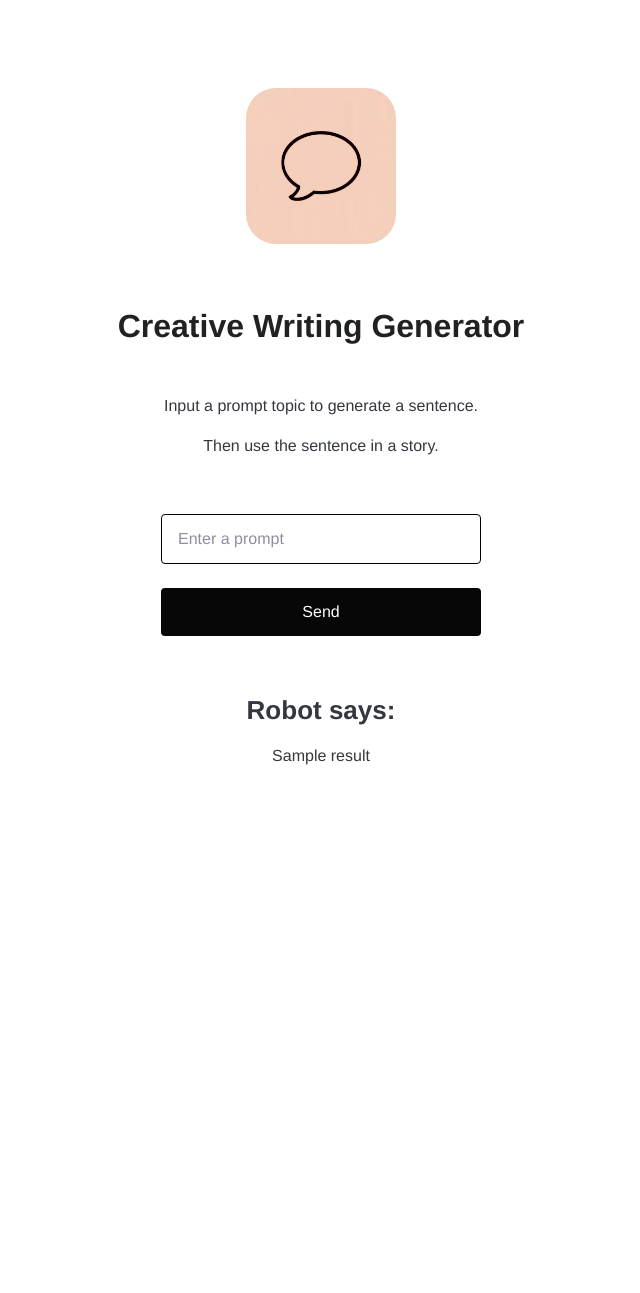
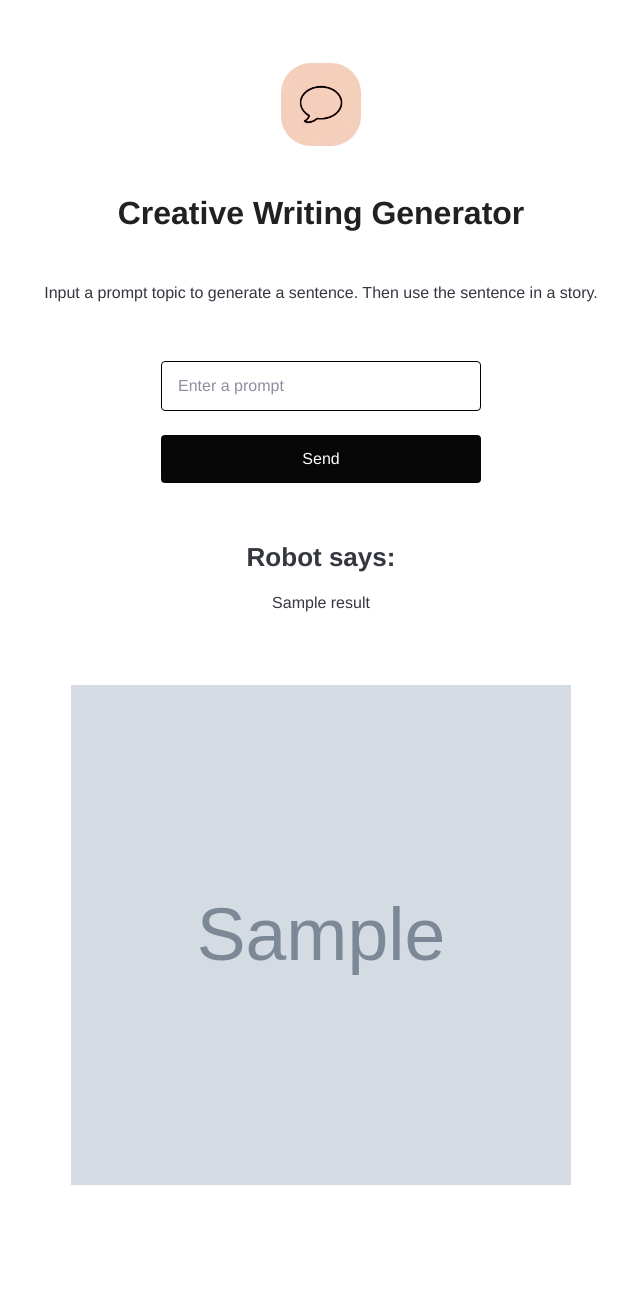
Before and after one commit to lulu-wang/Creative-Writing-AI-Webapp, a Flask app: template templates/index.html in a window 1280 px wide. Shown: the whole page, without its empty margins (319-959 px from the left). Before the commit the page ends 765 px from the top, so only its background shows below. Run offline with Flask 2, Linux system fonts and the light colour scheme; the template is opened without the code that fills it: most values are stand-ins (such as "Sample title", 1, 10 or a date in 2020); grey boxes marked "Sample" are stand-in pictures; some web fonts are replaced.

Commit message:
Update license and flask code

```diff
--- a/app.py
+++ b/app.py
@@ -1,43 +1,77 @@
 import os
-
 import openai
+import requests
+import json
 from flask import Flask, redirect, render_template, request, url_for
 
 app = Flask(__name__)
 openai.api_key = os.getenv("OPENAI_API_KEY")
+stable_diffusion_url = "https://stablediffusionapi.com/api/v3/text2img"
 
 
 @app.route("/", methods=("GET", "POST"))
 def index():
+    pictureUrl = ""
     if request.method == "POST":
         userText = request.form["userText"]
-        response = openai.Completion.create(
-            model="gpt-3.5-turbo-instruct",
-            prompt=generate_chat_prompt(userText),
-            temperature=0.6,
+        # response = openai.Completion.create(
+        #     model="gpt-3.5-turbo",
+        #     prompt=generate_chat_prompt(userText),
+        #     temperature=0.6,
+        # )
+        response = openai.ChatCompletion.create(
+            model="gpt-3.5-turbo",
+            temperature=0.7,
+            messages=[
+                {"role": "system", "content": "You are generating literary sentences based on the prompt word or words."},
+                {"role": "user", "content": "England"},
+                {"role": "assistant", "content": "As the sun set, England was lit up in a glowing light."},
+                {"role": "user", "content": "Butterfly"},
+                {"role": "assistant", "content": "A butterfly landed on my finger in the garden."},
+                {"role": "user", "content": userText}
+            ],
         )
+
+        resultText = response['choices'][0]['message']['content']
+
+        payload = json.dumps({
+            "key": "A3JZV8fcdyGJe5jO2izcRIb7sCXTmA0u3XMbPefHAJLPU6g4Hn9f7elc7OQY",
+            "prompt": resultText,
+            "negative_prompt": "nudity",
+            "width": "512",
+            "height": "512",
+            "samples": "1",
+            "num_inference_steps": "20",
+            "seed": None,
+            "guidance_scale": 7.5,
+            "safety_checker": "yes",
+            "multi_lingual": "no",
+            "panorama": "no",
+            "self_attention": "no",
+            "upscale": "no",
+            "embeddings_model": stable_diffusion_url,
+            "webhook": None,
+            "track_id": None
+        })
+
+        headers = {
+            'Content-Type': 'application/json'
+        }
+
+        responsePicture = requests.request("POST", stable_diffusion_url, headers=headers, data=payload)
+        responseJson = responsePicture.json()
+        pictureUrl = responseJson["output"]
+        print(pictureUrl)
+
         print(response)
-        return redirect(url_for("index", result=response.choices[0].text))
+        return redirect(url_for("index", result=resultText, pictureUrl=pictureUrl))
 
     result = request.args.get("result")
-    return render_template("index.html", result=result)
-
-
-def generate_prompt(animal):
-    return """Suggest three names for an animal that is a superhero.
-
-Animal: Cat
-Names: Captain Sharpclaw, Agent Fluffball, The Incredible Feline
-Animal: Dog
-Names: Ruff the Protector, Wonder Canine, Sir Barks-a-Lot
-Animal: {}
-Names:""".format(
-        animal.capitalize()
-    )
-
+    pictureUrl = request.args.get("pictureUrl")
+    return render_template("index.html", result=result, pictureUrl=pictureUrl)
 
 def generate_chat_prompt(topic):
-    return """Write a sentence based on the prompt word.
+    return """Write a proper sentence based on the prompt word.
     Prompt: England
     Sentence: As the sun set, England was lit up in a glowing light.
     Prompt: Butterfly
--- a/static/main.css
+++ b/static/main.css
@@ -24,12 +24,12 @@ body {
   display: flex;
   flex-direction: column;
   align-items: center;
-  padding-top: 60px;
+  padding-top: 35px;
 }
 .icon {
-  width: 150px;
+  width: 80px;
   margin-top: 20px;
-  margin-bottom: 30px;
+  margin-bottom: 15px;
   border-radius: 30px;
 }
 .description {
@@ -74,5 +74,12 @@ input[type="submit"] {
   text-align: center;
   font-size: 16px;
   margin-top: 40px;
-  margin-bottom: 20px;
+  margin-bottom: 70px;
+  width: 500px;
 }
+
+.aiPicture {
+  width: 500px;
+  height: 500px;
+  margin-bottom: 100px;
+}
--- a/templates/index.html
+++ b/templates/index.html
@@ -3,7 +3,7 @@
   <title>OpenAI Quickstart</title>
   <link
     rel="shortcut icon"
-    href="{{ url_for('static', filename='dog.png') }}"
+    href="{{ url_for('static', filename='chatIcon.jpg') }}"
   />
   <link rel="stylesheet" href="{{ url_for('static', filename='main.css') }}" />
 </head>
@@ -12,8 +12,7 @@
   <img src="{{ url_for('static', filename='chatIcon.jpg') }}" class="icon" />
   <h3 class="title">Creative Writing Generator</h3>
   <div class="description">
-    <p>Input a prompt topic to generate a sentence.</p>
-    <p> Then use the sentence in a story.</p>
+    <p>Input a prompt topic to generate a sentence. Then use the sentence in a story.</p>
   </div>
   <form action="/" method="post">
     <input type="text" name="userText" placeholder="Enter a prompt" required />
@@ -25,5 +24,8 @@
     <h2>Robot says: </h2>
     {{ result }}
   </div>
+  <div class="aiPicture">
+    <img src="{{pictureUrl}}" class="aiPicture"/>
+  </div>
   {% endif %}
 </body>
```
Also changed, not shown: README.md, package-lock.json (added), 1 other file.
